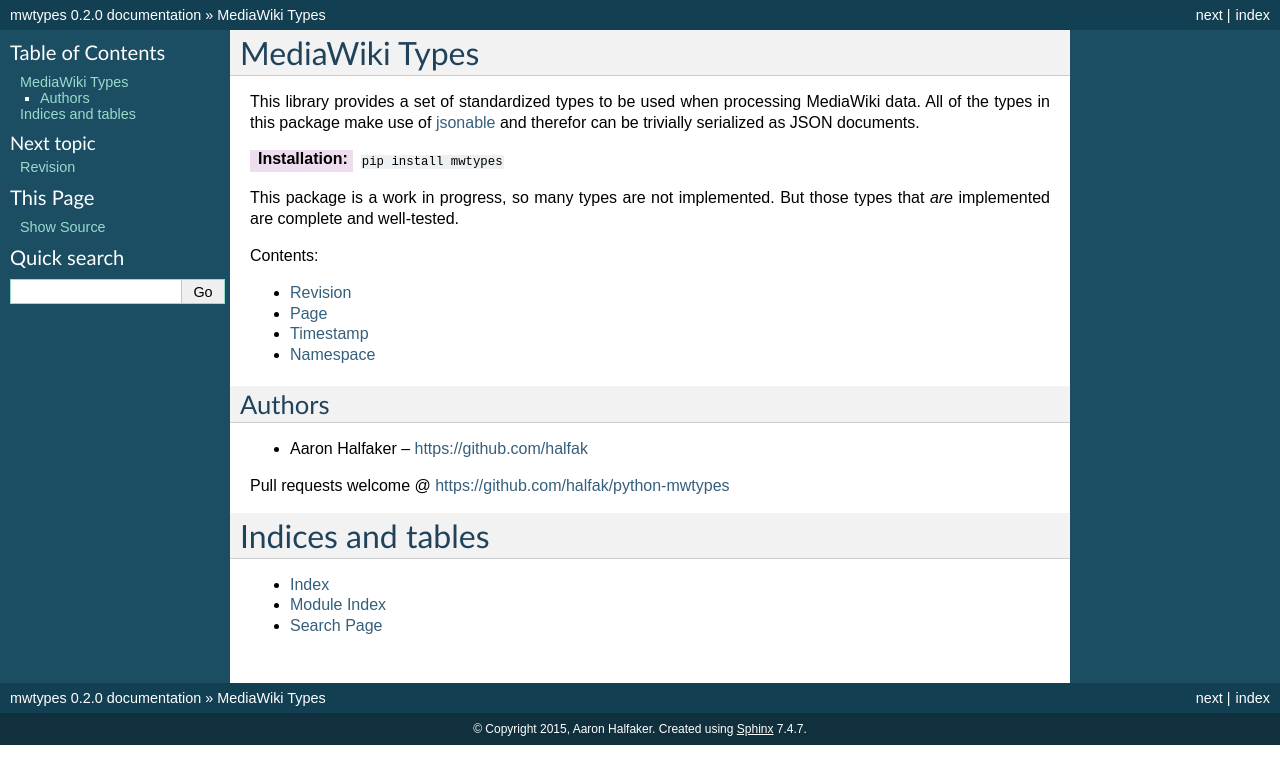
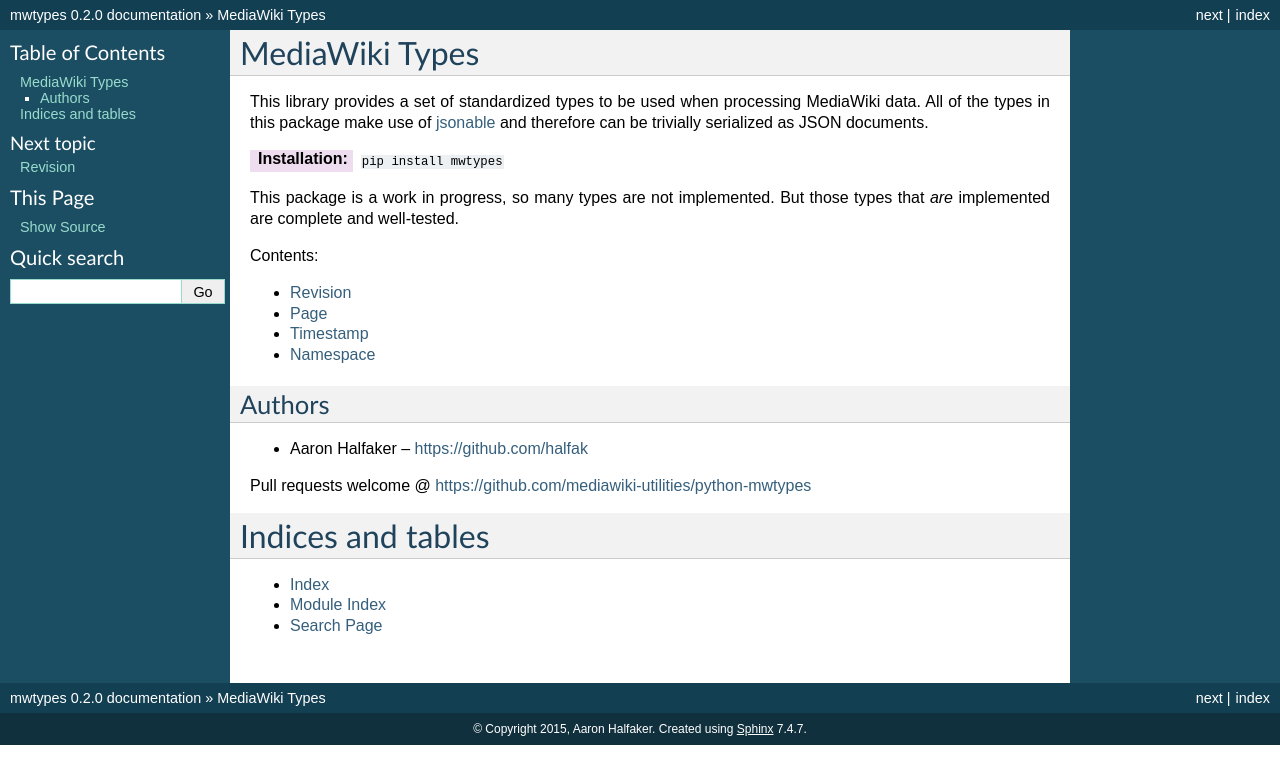
Before and after one commit to mediawiki-utilities/python-mwtypes, a Sphinx documentation site: the page built from doc/index.rst, in a window 1280 px wide. Shown: the top 784 px of the page. Built offline with Sphinx 7.4.7, drawn with Linux system fonts in a browser that asks for light colours.

Commit message:
Minor fixes

```diff
--- a/doc/index.rst
+++ b/doc/index.rst
@@ -2,7 +2,7 @@
 ===============
 This library provides a set of standardized types to be used when processing
 MediaWiki data.  All of the types in this package make use of `jsonable
-<https://github.com/halfak/python-jsonable/>`_ and therefor can be trivially
+<https://github.com/halfak/python-jsonable/>`_ and therefore can be trivially
 serialized as JSON documents.
 
 :Installation: ``pip install mwtypes``
@@ -24,7 +24,7 @@
 -------
 * Aaron Halfaker -- https://github.com/halfak
 
-Pull requests welcome @ https://github.com/halfak/python-mwtypes
+Pull requests welcome @ https://github.com/mediawiki-utilities/python-mwtypes
 
 
 Indices and tables
```
